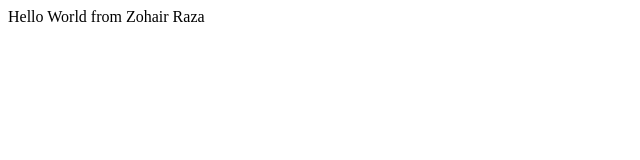
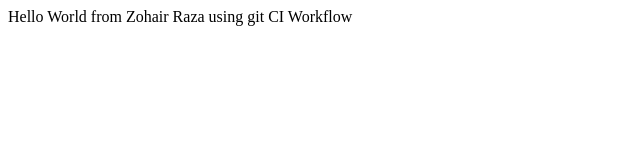
Before and after one commit to zohairraza/bootcamp2020, a plain HTML site: page index.html in a window 1280 px wide. Shown: the whole page, without its empty margins (0-640 px from the left). Drawn offline with Linux system fonts and the light colour scheme.

Commit message:
Update index.html

```diff
--- a/index.html
+++ b/index.html
@@ -5,7 +5,7 @@
 </head>
 <body>
     <div>
-        Hello World from Zohair Raza
+        Hello World from Zohair Raza using git CI Workflow
     </div>
 </body>
 </html>
```
